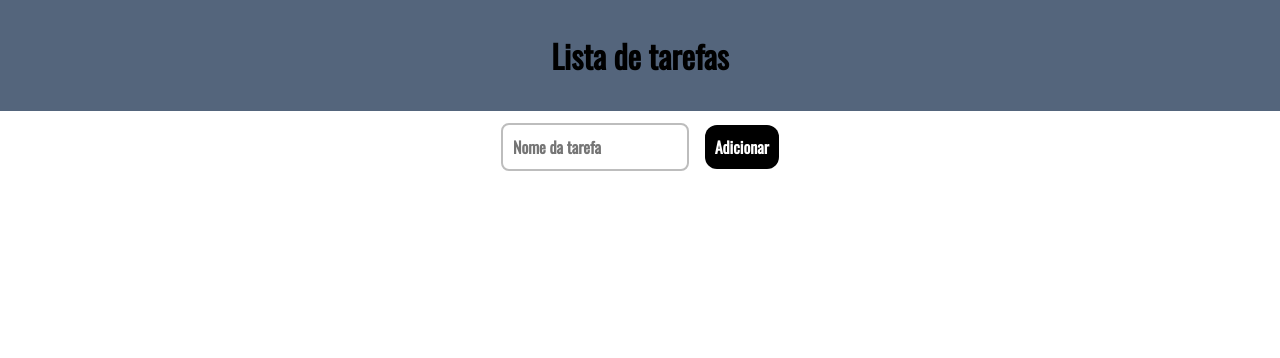
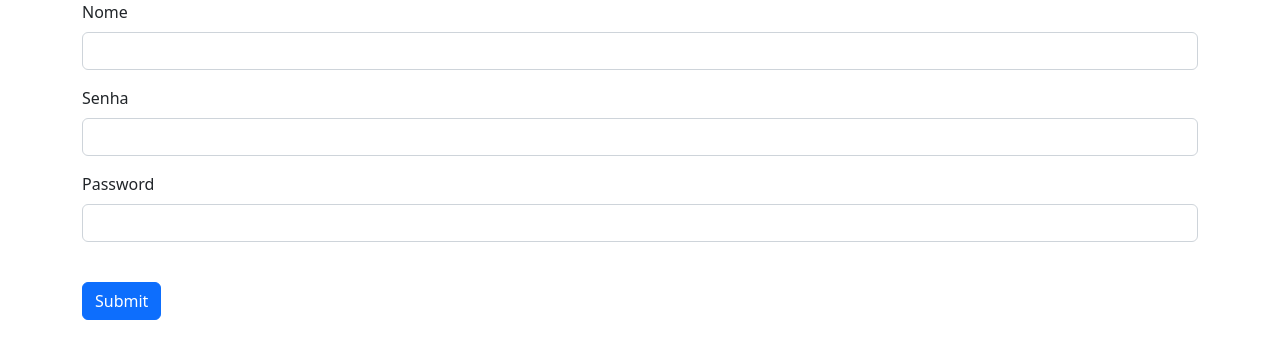
Before and after one commit to igorvargasp/curso_ebac_frontend, a plain HTML site: page index.html in a window 1280 px wide. Drawn offline with nearby package versions, Linux system fonts and the light colour scheme.

Commit message:
Ajustando layout

```diff
--- a/index.html
+++ b/index.html
@@ -1,30 +1,31 @@
 <!DOCTYPE html>
-<html lang="pt-br">
+<html lang="en">
 <head>
     <meta charset="UTF-8">
     <meta http-equiv="X-UA-Compatible" content="IE=edge">
     <meta name="viewport" content="width=device-width, initial-scale=1.0">
-    <title>Lista de tarefas</title>
-    <link rel="stylesheet" href="./main.css">
-    <link rel="preconnect" href="https://fonts.googleapis.com">
-    <link rel="preconnect" href="https://fonts.gstatic.com" crossorigin>
-    <link href="https://fonts.googleapis.com/css2?family=Anton&family=Bungee&family=Oswald&family=Roboto:wght@400;700&display=swap" rel="stylesheet">
+    <title>Document</title>
+    <link rel="stylesheet" href="https://cdn.jsdelivr.net/npm/bootstrap@5.2.2/dist/css/bootstrap.min.css">
 </head>
 <body>
     <div class="container">
-        <header>
-            <h1>Lista de tarefas</h1>
-        </header>
         <form>
-            <input type="text" id="nomeTarefa" required placeholder="Nome da tarefa">
-            <button type="submit" id="btn-add">Adicionar</button>
-        </form>
-        <div>
-            <ul id="lista">
-            </ul>
+        <div class="mb-3">
+          <label for="nome" class="form-label">Nome</label>
+          <input type="text" class="form-control" id="nome" aria-describedby="nome">
         </div>
+        <div class="mb-3">
+          <label for="senha" class="form-label">Senha</label>
+          <input type="password" class="form-control" id="senha">
+        </div>
+        <div class="Email">
+            <label for="Email" class="form-label">Password</label>
+            <input type="email" class="form-control" id="email">
+          </div>
+        <div class="mb-3 form-check">
+        </div>
+        <button type="submit" class="btn btn-primary">Submit</button>
+      </form>
     </div>
-    <script src="https://code.jquery.com/jquery-3.6.1.min.js"></script>
-    <script src="./main.js"></script>
 </body>
 </html>
--- a/main.css
+++ /dev/null
@@ -1,67 +0,0 @@
-* {
-    padding: 0;
-    margin: 0;
-    box-sizing: border-box;
-    font-family: 'Oswald', sans-serif;
-    font-weight: 700;
-}
-
-body {
-    color: black;
-}
-
-header {
-    text-align: center;
-    padding: 32px;
-    background-color: #54657c;
-}
-
-form {
-    text-align: center;
-    padding-top: 12px;
-}
-
-input {
-    background-color: #fff;
-    border: 2px solid #BDBDBD;
-    border-radius: 8px;
-}
-
-input:focus {
-    border: 2px solid #494a4d;
-    outline: none;
-
-}
-
-button {
-    background-color: black;
-    color: #fff;
-    border-radius: 12px;
-    cursor: pointer;
-    border: none;
-    margin-left: 12px;
-}
-
-button:hover {
-    background-color: #4077d6;
-}
-
-input, button {
-    padding: 10px;
-    font-size: 16px;
-}
-#lista {
-    display: grid;
-    justify-content: center;
-    cursor: pointer;
-    color: black;
-}
-
-#lista li {
-    font-weight: 500;
-    padding-top: 16px;
-}
-
-.item-concluido {
-    text-decoration: line-through;
-}
--- a/main.js
+++ /dev/null
@@ -1,14 +0,0 @@
-$(document).ready(function () {
-  $("form").on("submit", function (e) {
-    e.preventDefault();
-    const adicionarTarefa = $("#nomeTarefa").val();
-    const novoItem = `<li>${adicionarTarefa}</li>`;
-    $().appendTo(novoItem);
-    $(novoItem).appendTo("ul");
-    $("#nomeTarefa").val("");
-  });
-
-  $("#lista").on("click", "li", function () {
-    $(this).css({ "text-decoration": "line-through" });
-  });
-});
--- a/nome.txt
+++ /dev/null
@@ -1 +0,0 @@
-igor vargas paes
```
Also changed, not shown: README.md (deleted), imagens/basquete.jpg (deleted), imagens/dolares.jpg (deleted), imagens/euro.jpg (deleted), imagens/futebol-americano.jpg (deleted), imagens/futebol.jpg (deleted), imagens/petroleo.jpg (deleted).
